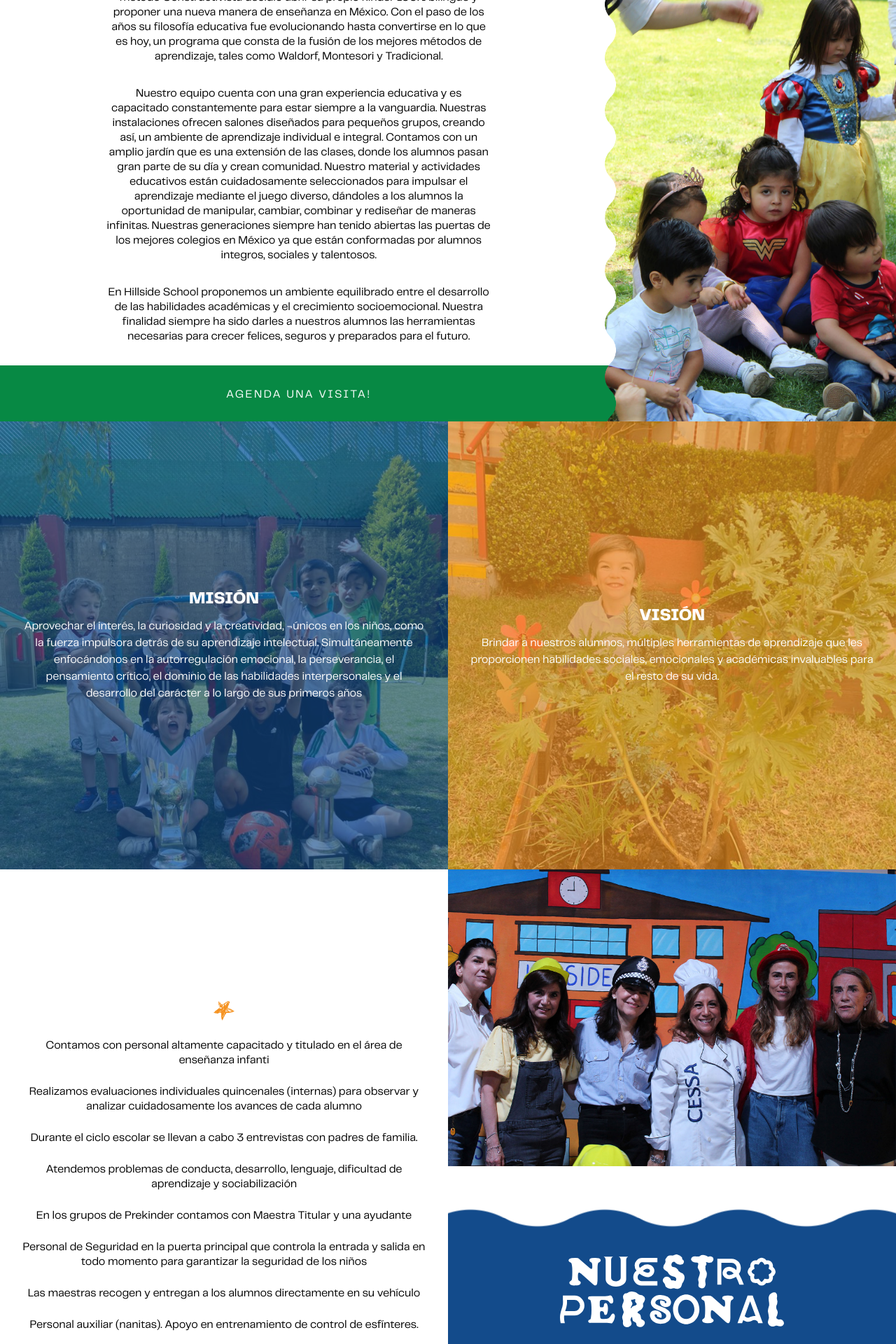
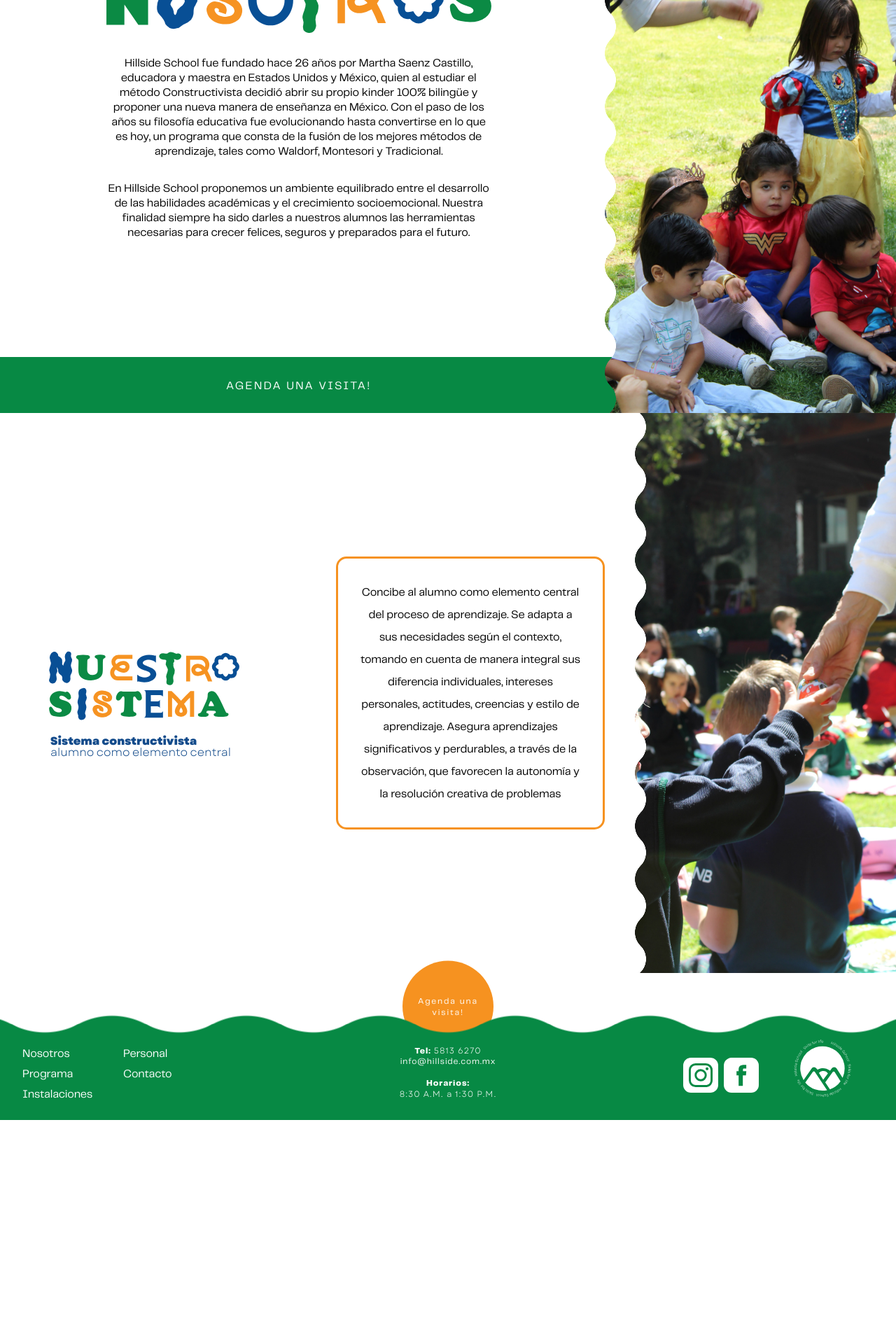
Before and after one commit to Vgonma/hillside-landing-page, a React (Vite) app: page /nosotros in a window 1280 px wide. Shown: the part 260-2180 px from the top of the page at 70% size. After the commit the page ends 1860 px from the top, so only its background shows below. Built offline with nearby package versions, Linux system fonts and the light colour scheme; the HTML template or start-up script is replaced by a standard one.

Commit message:
moved sistema to nosotros

```diff
--- a/src/components/navbar.jsx
+++ b/src/components/navbar.jsx
@@ -23,8 +23,8 @@ function Navbar() {
         <NavLink className='nav-link' to='niveles'>
           Niveles
         </NavLink>
-        <HashLink className='nav-link' to='nosotros#personal' >
-          Personal
+        <HashLink className='nav-link' to='niveles#instalaciones' >
+          Instalaciones
         </HashLink>
         <NavLink className='nav-link' to='contacto'>
           Contacto
--- a/src/components/nosotros.jsx
+++ b/src/components/nosotros.jsx
@@ -5,6 +5,9 @@ import personal from '../assets/images/titles/NUESTRO-PERSONAL.svg';
 import star from '../assets/images/bg-icons/estrella_full.svg';
 import girl from '../assets/images/photos/nosotros.jpg';
 import teachers from '../assets/images/photos/personal.jpg';
+import nuestro_sistema from '../assets/images/titles/NUESTRO-SISTEMA.svg';
+import sistemaImage from '../assets/images/photos/sistema.jpg';
+
 
 function Nosotros() {
   return (
@@ -23,21 +26,7 @@ function Nosotros() {
               fusión de los mejores métodos de aprendizaje, tales como Waldorf,
               Montesori y Tradicional.
             </p>
-            <p>
-              Nuestro equipo cuenta con una gran experiencia educativa y es
-              capacitado constantemente para estar siempre a la vanguardia.
-              Nuestras instalaciones ofrecen salones diseñados para pequeños
-              grupos, creando así, un ambiente de aprendizaje individual e
-              integral. Contamos con un amplio jardín que es una extensión de
-              las clases, donde los alumnos pasan gran parte de su día y crean
-              comunidad. Nuestro material y actividades educativos están
-              cuidadosamente seleccionados para impulsar el aprendizaje mediante
-              el juego diverso, dándoles a los alumnos la oportunidad de
-              manipular, cambiar, combinar y rediseñar de maneras infinitas.
-              Nuestras generaciones siempre han tenido abiertas las puertas de
-              los mejores colegios en México ya que están conformadas por
-              alumnos integros, sociales y talentosos.
-            </p>
+
             <p>
               En Hillside School proponemos un ambiente equilibrado entre el
               desarrollo de las habilidades académicas y el crecimiento
@@ -58,94 +47,32 @@ function Nosotros() {
         </div>
       </section>
 
-      <section className='mision-vision'>
-        <div className='mision-vision-side-container mision-vision-img-left'>
-          <div className='color bg-blue'></div>
-          <div className='mision-vision-info'>
-            <h2 className='mision-vision-title'>MISIÓN</h2>
-            <p>
-              Aprovechar el interés, la curiosidad y la creatividad, ¬únicos en
-              los niños, como la fuerza impulsora detrás de su aprendizaje
-              intelectual. Simultáneamente enfocándonos en la autorregulación
-              emocional, la perseverancia, el pensamiento crítico, el dominio de
-              las habilidades interpersonales y el desarrollo del carácter a lo
-              largo de sus primeros años
-            </p>
-          </div>
+      <section className='home-section nuestro-sistema' id='sistema'>
+      <div className='sistema-1'>
+          <img src={nuestro_sistema} alt='Nuestro Sistema' />
+          <strong>Sistema constructivista</strong>
+          <p>alumno como elemento central</p>
         </div>
-        <div className='mision-vision-side-container mision-vision-img-right'>
-          <div className='color bg-yellow'></div>
-          <div className='mision-vision-info'>
-            <h2 className='mision-vision-title'>VISIÓN</h2>
-            <p>
-              Brindar a nuestros alumnos, múltiples herramientas de aprendizaje
-              que les proporcionen habilidades sociales, emocionales y
-              académicas invaluables para el resto de su vida.
-            </p>
-          </div>
+        <div className='sistema-2 border-yellow'>
+          <p>
+            Concibe al alumno como elemento central del proceso de aprendizaje.
+            Se adapta a sus necesidades según el contexto, tomando en cuenta de
+            manera integral sus diferencia individuales, intereses personales,
+            actitudes, creencias y estilo de aprendizaje. Asegura aprendizajes
+            significativos y perdurables, a través de la observación, que
+            favorecen la autonomía y la resolución creativa de problemas
+          </p>
+        </div>
+        <div className='sistema-3'>
+          <img
+            src={sistemaImage}
+            alt='Foto de Nuestro sistema'
+            className='left-squiggly'
+          />
         </div>
       </section>
 
-      <section id='personal'>
-        <div className='nuestro-personal-container'>
-          <div className='nuestro-personal-info'>
-            <img src={star} alt='Star' className='svg-yellow' />
-            <p>
-              Contamos con personal altamente capacitado y titulado en el área
-              de enseñanza infanti
-            </p>
-            <p>
-              Realizamos evaluaciones individuales quincenales (internas) para
-              observar y analizar cuidadosamente los avances de cada alumno
-            </p>
-            <p>
-              Durante el ciclo escolar se llevan a cabo 3 entrevistas con padres
-              de familia.
-            </p>
-            <p>
-              Atendemos problemas de conducta, desarrollo, lenguaje, dificultad
-              de aprendizaje y sociabilización
-            </p>
-            <p>
-              En los grupos de Prekinder contamos con Maestra Titular y una
-              ayudante
-            </p>
-            <p>
-              Personal de Seguridad en la puerta principal que controla la
-              entrada y salida en todo momento para garantizar la seguridad de
-              los niños
-            </p>
-            <p>
-              Las maestras recogen y entregan a los alumnos directamente en su
-              vehículo
-            </p>
-            <p>
-              Personal auxiliar (nanitas). Apoyo en entrenamiento de control de
-              esfínteres.
-            </p>
-            <img src={star} alt='Star' className='svg-yellow' />
-          </div>
-          <div className='nuestro-personal-img'>
-            <img
-              src={teachers}
-              alt='Halloween'
-              className='nuestro-personal-title-image'
-            />
-            <div className='nuestro-personal-title-container bg-blue top-squiggly-wide'>
-              <div className='nuestro-personal-img-container'>
-                <img
-                  src={personal}
-                  alt='Nuestro Personal'
-                  className=''
-                />
-              </div>
-              <p>
-                "Los maestros aprendemos de los alumnos<br/> y ellos de nosotros"
-              </p>
-            </div>
-          </div>
-        </div>
-      </section>
+
     </>
   );
 }
```
Also changed, not shown: src/components/levels-hero.jsx (+18 -58 lines).
